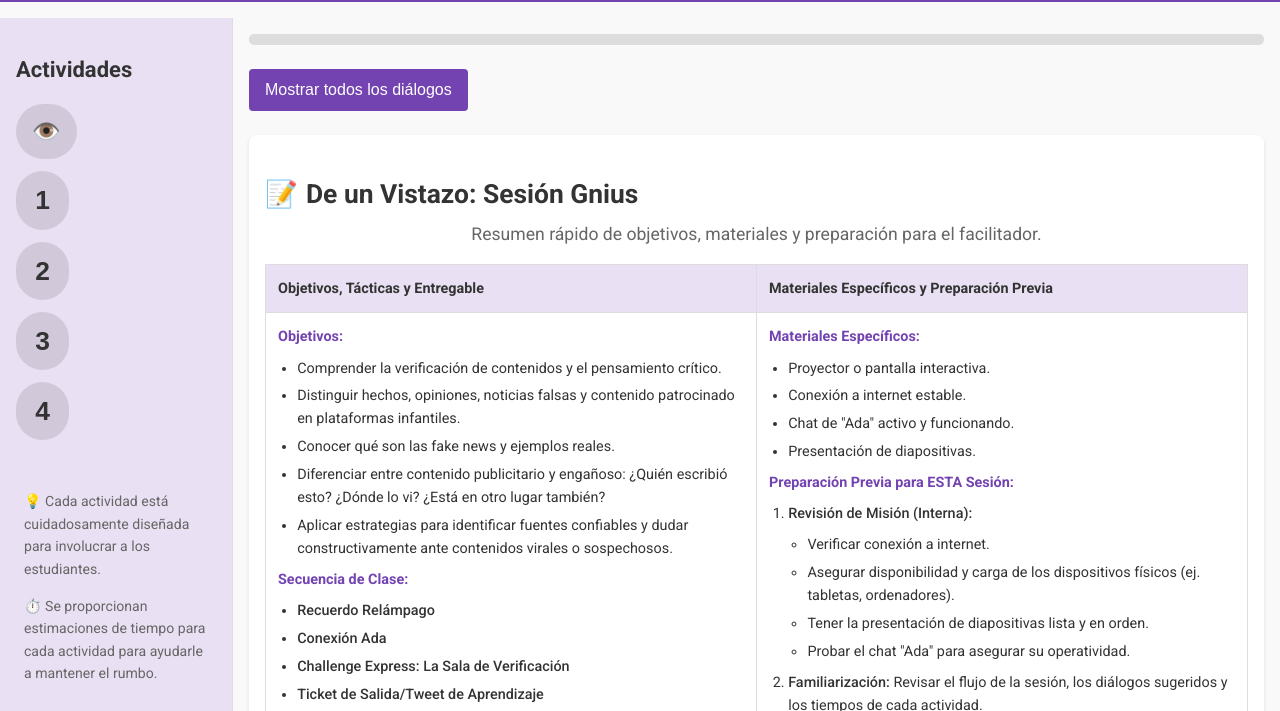
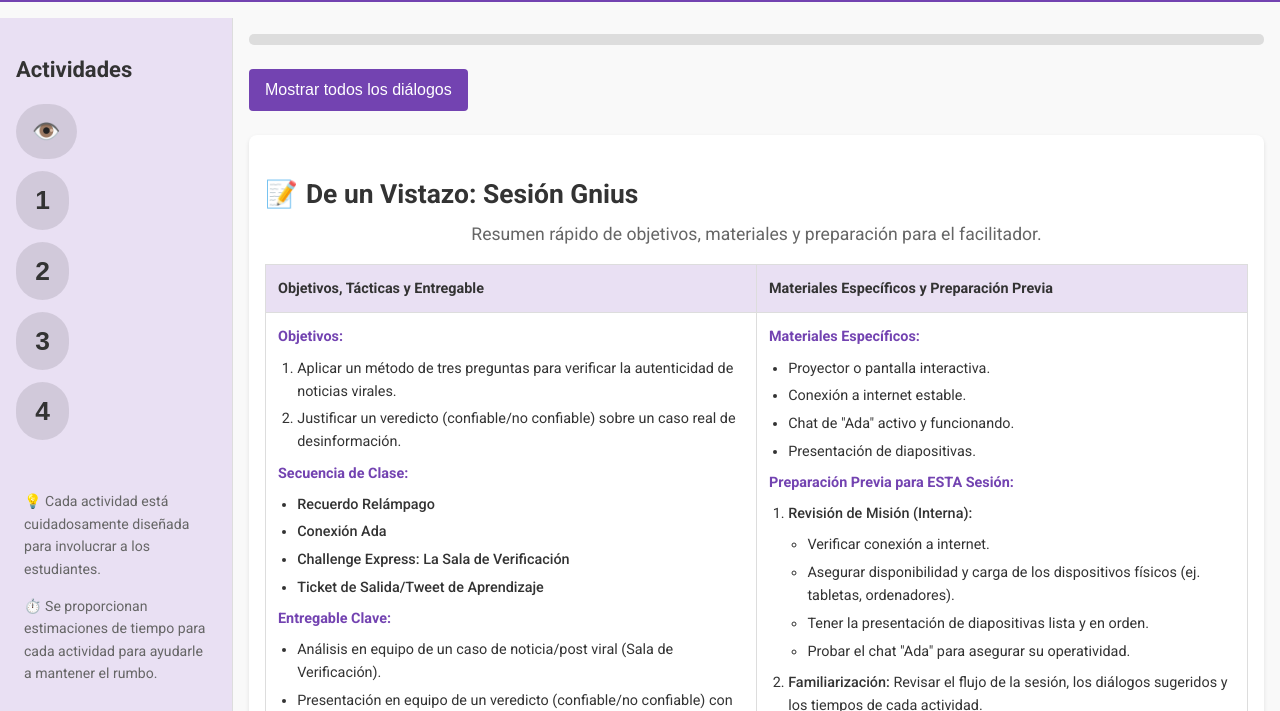
Before and after one commit to Gnius-Club/AIF_P5_CD05, a plain HTML site: page index.html in a window 1280 px wide. Shown: the part 89-800 px from the top of the page. Drawn offline with Linux system fonts and the light colour scheme.

Commit message:
Update index.html

```diff
--- a/index.html
+++ b/index.html
@@ -69,13 +69,10 @@
                             <tr>
                                 <td>
                                     <strong>Objetivos:</strong>
-                                    <ul>
-                                        <li>Comprender la verificación de contenidos y el pensamiento crítico.</li>
-                                        <li>Distinguir hechos, opiniones, noticias falsas y contenido patrocinado en plataformas infantiles.</li>
-                                        <li>Conocer qué son las fake news y ejemplos reales.</li>
-                                        <li>Diferenciar entre contenido publicitario y engañoso: ¿Quién escribió esto? ¿Dónde lo vi? ¿Está en otro lugar también?</li>
-                                        <li>Aplicar estrategias para identificar fuentes confiables y dudar constructivamente ante contenidos virales o sospechosos.</li>
-                                    </ul>
+                                    <ol>
+                                        <li>Aplicar un método de tres preguntas para verificar la autenticidad de noticias virales.</li>
+                                        <li>Justificar un veredicto (confiable/no confiable) sobre un caso real de desinformación.</li>
+                                    </ol>
                                     <strong>Secuencia de Clase:</strong>
                                     <ul>
                                         <li><strong class="tactic-highlight">Recuerdo Relámpago</strong></li>
@@ -193,7 +190,7 @@
                     <div class="step-card">
                         <div class="step-content">
                             <h3>Paso 2: Challenge Express: La Sala de Verificación ⏰ 4 minutos</h3>
-                            <p>Pide a los equipos que analicen su caso asignado usando las 3 preguntas clave (quién, dónde, cómo me hace sentir) y usen buscadores si es necesario.</p>
+                            <p>Proyecta Diapositiva 6. Pide a los equipos que analicen su caso asignado usando las 3 preguntas clave (quién, dónde, cómo me hace sentir) y usen buscadores si es necesario.</p>
                         </div>
                         <div class="collapsible">
                             <button type="button" class="collapsible-button">Diálogo Sugerido</button>
@@ -205,7 +202,7 @@
                     <div class="step-card">
                         <div class="step-content">
                             <h3>Paso 3: Challenge Express: La Sala de Verificación ⏰ 4 minutos</h3>
-                            <p>Pide a los equipos que preparen una breve presentación de su veredicto (confiable/no confiable) y su prueba más fuerte.</p>
+                            <p>Proyecta Diapositiva 7. Pide a los equipos que preparen una breve presentación de su veredicto (confiable/no confiable) y su prueba más fuerte.</p>
                         </div>
                         <div class="collapsible">
                             <button type="button" class="collapsible-button">Diálogo Sugerido</button>
```
